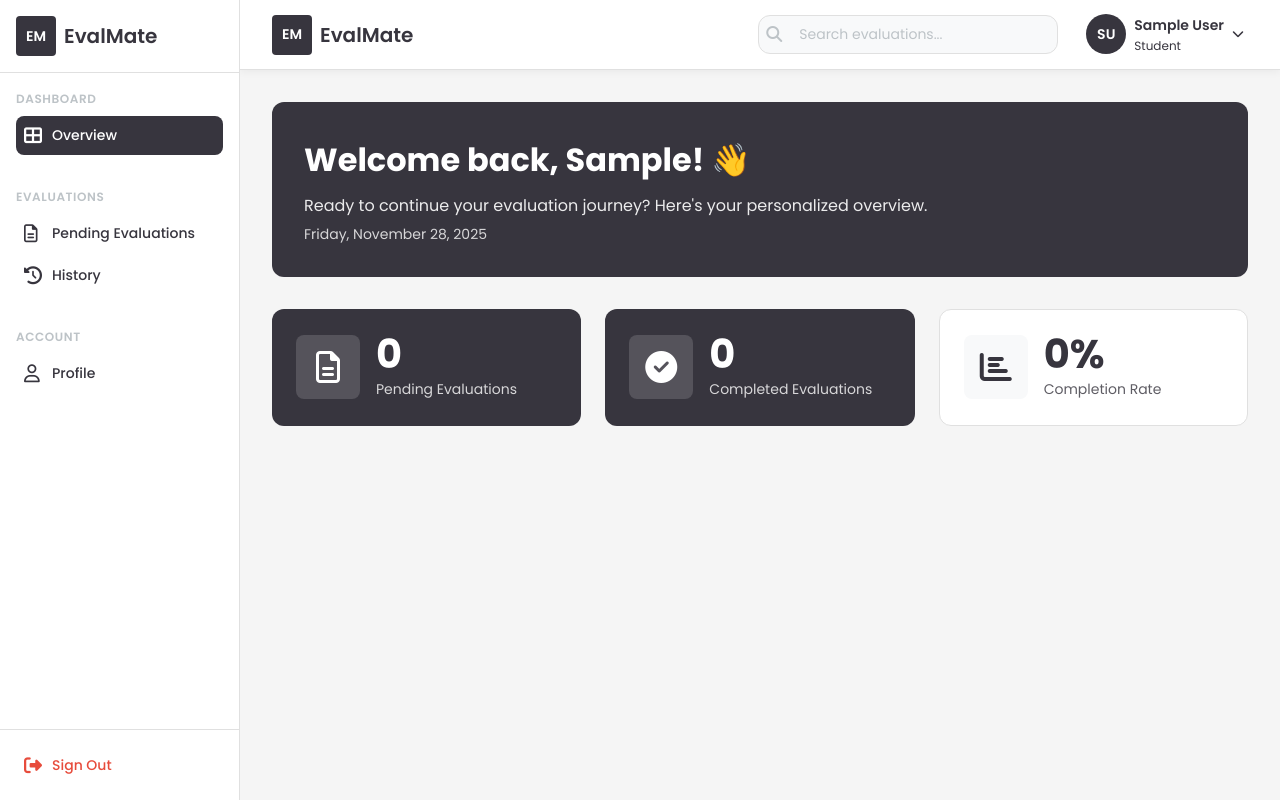
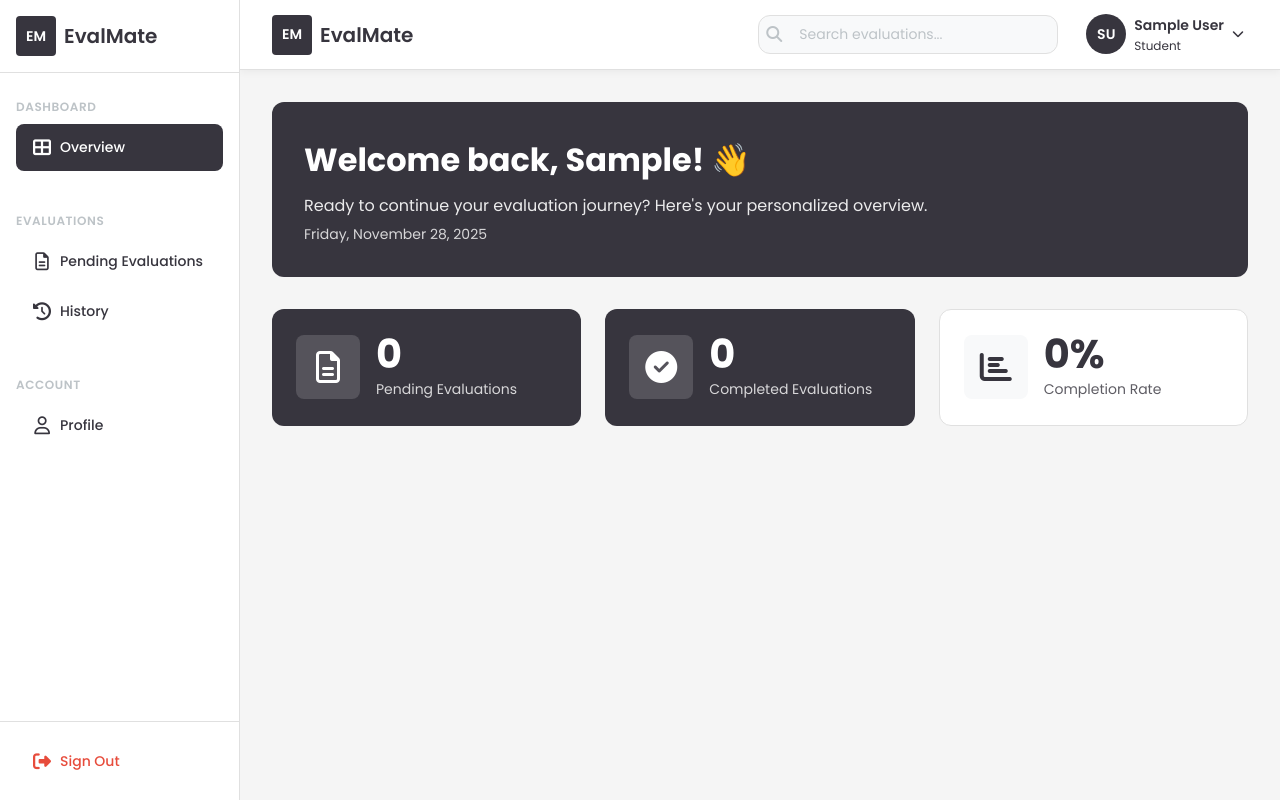
Before and after one commit to Kaigekii/evalmate, a Django app: page /dashboard/student/ in a window 1280 px wide. Run offline with Django 5.2, Linux system fonts and the light colour scheme; a user stored in the database is signed in; tables that the repository leaves empty hold one stand-in row (values such as "Sample post"); data that the repository does not hold is empty; parts of the project's set-up code (start-up, migrations or seed data) failed here and were passed over.

```diff
--- a/static/EvalMateApp/css/student-overview.css
+++ b/static/EvalMateApp/css/student-overview.css
@@ -117,7 +117,11 @@ body {
 }
 
 .sidebar__section {
-    padding: var(--spacing-md);
+    padding: var(--spacing-lg) var(--spacing-md) var(--spacing-md) var(--spacing-md);
+}
+
+.sidebar__section:first-of-type {
+    padding-top: var(--spacing-md);
 }
 
 .sidebar__section-title {
@@ -139,7 +143,7 @@ body {
     display: flex;
     align-items: center;
     gap: var(--spacing-sm);
-    padding: var(--spacing-sm);
+    padding: 0.75rem 1rem;
     color: var(--color-text-secondary);
     text-decoration: none;
     border-radius: var(--radius-md);
@@ -151,6 +155,7 @@ body {
 .sidebar__link i {
     font-size: 1.125rem;
     width: 20px;
+    text-align: center;
 }
 
 .sidebar__link:hover {
@@ -175,6 +180,7 @@ body {
 
 .sidebar__link--signout {
     color: #E74C3C;
+    padding: 0.75rem 1rem;
 }
 
 .sidebar__link--signout:hover {
```
